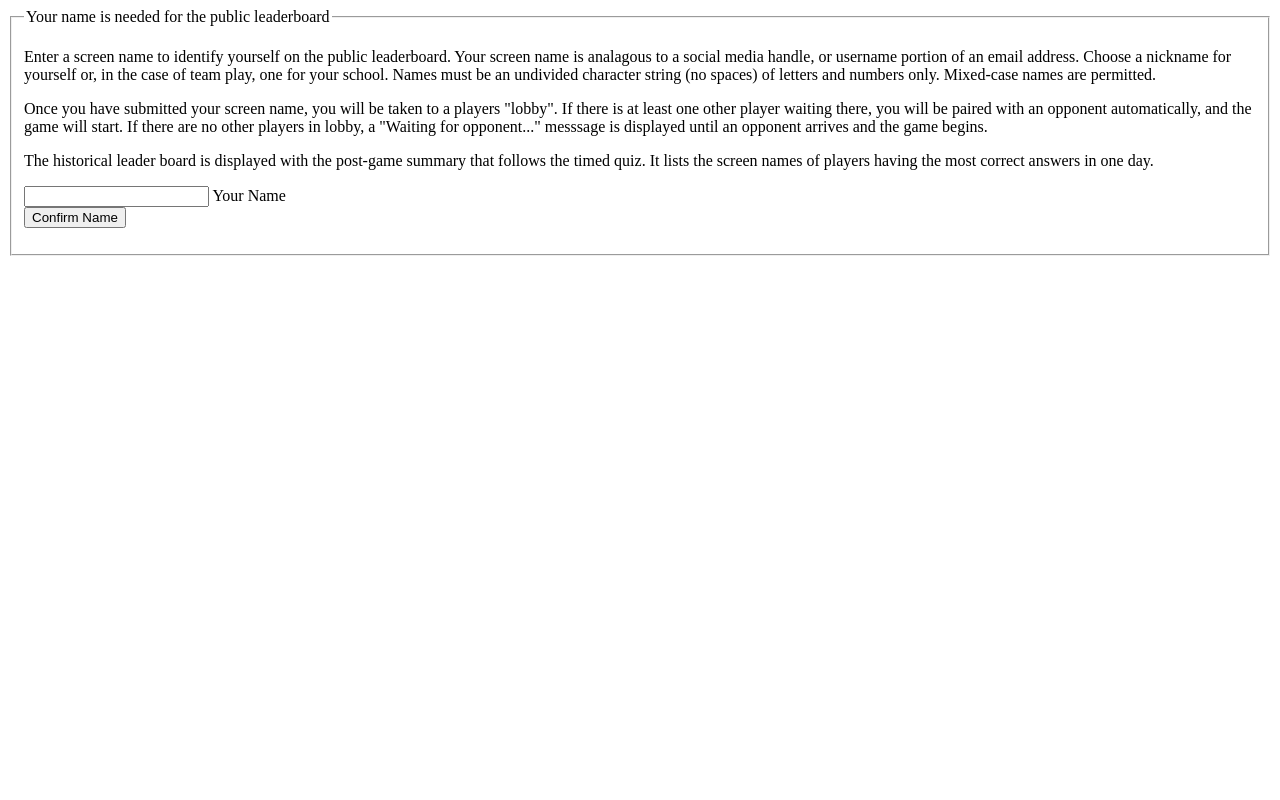
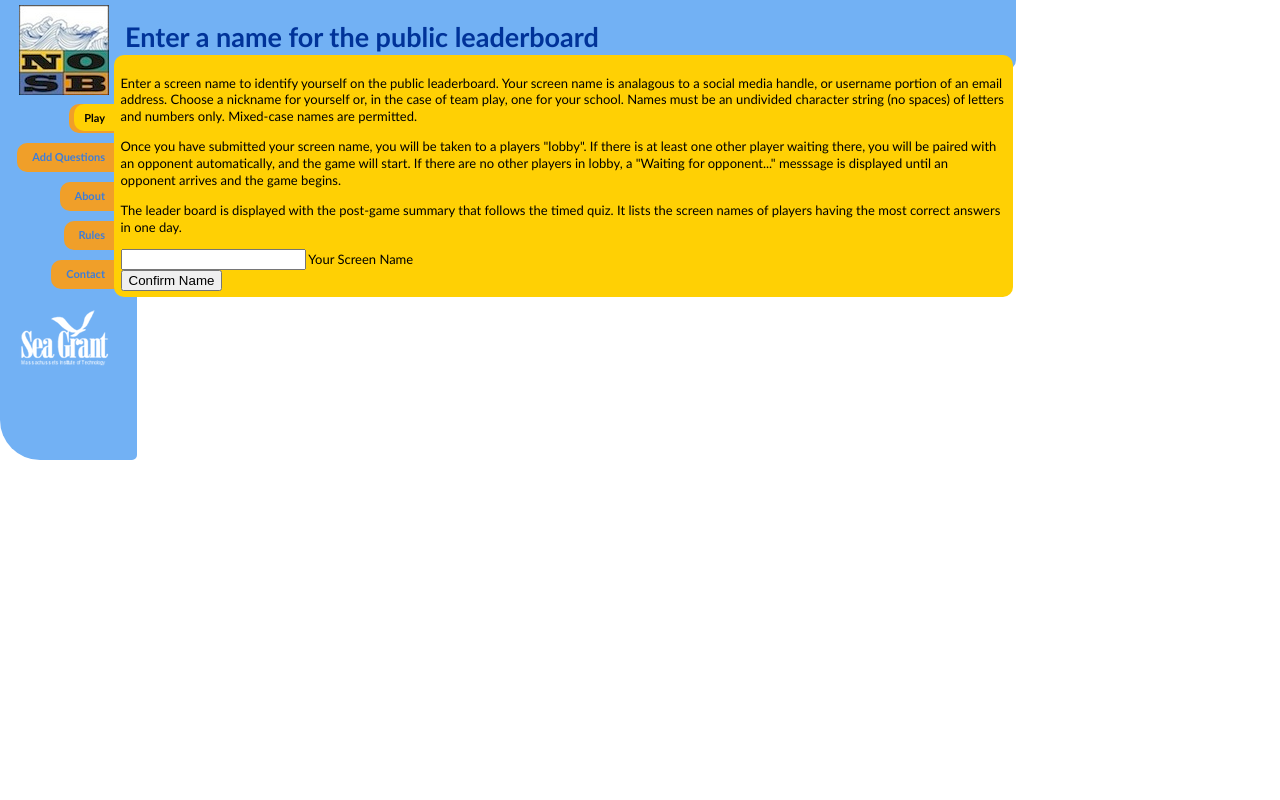
Before and after one commit to gregorybooma/mitsg-osq, a PHP site: page /setUserName.php in a window 1280 px wide. Run offline with PHP 8.4, Linux system fonts and the light colour scheme.

Commit message:
styles changes

```diff
--- a/lamp-app/setUserName.php
+++ b/lamp-app/setUserName.php
@@ -27,25 +27,41 @@
   <link rel="shortcut icon" href="pics/favicon.ico" type="image/x-icon" />
   <meta charset="utf-8">
   <title>Login</title>
+  <link rel="stylesheet" type="text/css" href="main.css"/>
+  <link rel="stylesheet" type="text/css" href="submitQ.css"/>
 </head>
 
 <body>
-
-  <div>
+<div class="wrapper">
+<div id="header">
+    <div id="logo">
+    <center><a href="http://nosb.org" target="blank"><img src="pics/NOSB_old.jpg" alt="NOSB logo background"/></a><br/></center>
+        <ul id="navbar">
+        <li class="current"><a href="index.php"><span>Play</span></a></li>
+        <li><a href="submitQ.php"><span>Add Questions</span></a></li>
+        <!-- <li><a href="contest.html"><span>Contest</span></a></li> -->
+        <li><a href="about.html"><span>About</span></a></li>
+        <li><a href="rules.html"><span>Rules</span></a></li>
+        <li><a href="contact.php"><span>Contact</span></a></li>
+        </ul><br/><p>
+    <center><br/><a href="http://seagrant.mit.edu/" target="blank"><img src="pics/sp.png" alt="MIT Sea Grant Logo"/></a></center><br/>
+    <!--<br/><center><img src="pics/stock3.jpg" alt="cuttlefish"/></center>-->
+    </div>
+    <h1 id="title"><center>Enter a name for the public leaderboard</center></h1>
+</div>
+<div id="main">
+    <p>Enter a screen name to identify yourself on the public leaderboard. Your screen name is analagous to a social media handle, or username portion of an email address. Choose a nickname for yourself or, in the case of team play, one for your school. Names must be an undivided character string (no spaces) of letters and numbers only. Mixed-case names are permitted.<p>
+    <p>Once you have submitted your screen name, you will be taken to a players "lobby". If there is at least one other player waiting there, you will be paired with an opponent automatically, and the game will start. If there are no other players in lobby, a "Waiting for opponent..." messsage is displayed until an opponent arrives and the game begins.<p>
+    <p>The leader board is displayed with the post-game summary that follows the timed quiz. It lists the screen names of players having the most correct answers in one day.<p>
+    <div id="newQuestionContainer">
     <form method="post" action="setUserName.php">
-      <fieldset>
-        <legend>Your name is needed for the public leaderboard</legend>
-        <p>Enter a screen name to identify yourself on the public leaderboard. Your screen name is analagous to a social media handle, or username portion of an email address. Choose a nickname for yourself or, in the case of team play, one for your school. Names must be an undivided character string (no spaces) of letters and numbers only. Mixed-case names are permitted.<p>
-        <p>Once you have submitted your screen name, you will be taken to a players "lobby". If there is at least one other player waiting there, you will be paired with an opponent automatically, and the game will start. If there are no other players in lobby, a "Waiting for opponent..." messsage is displayed until an opponent arrives and the game begins.<p>
-        <p>The historical leader board is displayed with the post-game summary that follows the timed quiz. It lists the screen names of players having the most correct answers in one day.<p>
         <input name="userName" id="userName" pattern="^\w+$" value="<?= $userName ?>">
-        <label for="userName">Your Name</label>
+        <label for="userName">Your Screen Name</label>
         <br>
         <input type="submit" value="Confirm Name">
-      </fieldset>
     </form>
-
-  </div>
-
+	</div>
+</div>
+</div>
 </body>
 </html>
```
Also changed, not shown: lamp-app/online.php (+5 -5 lines).
